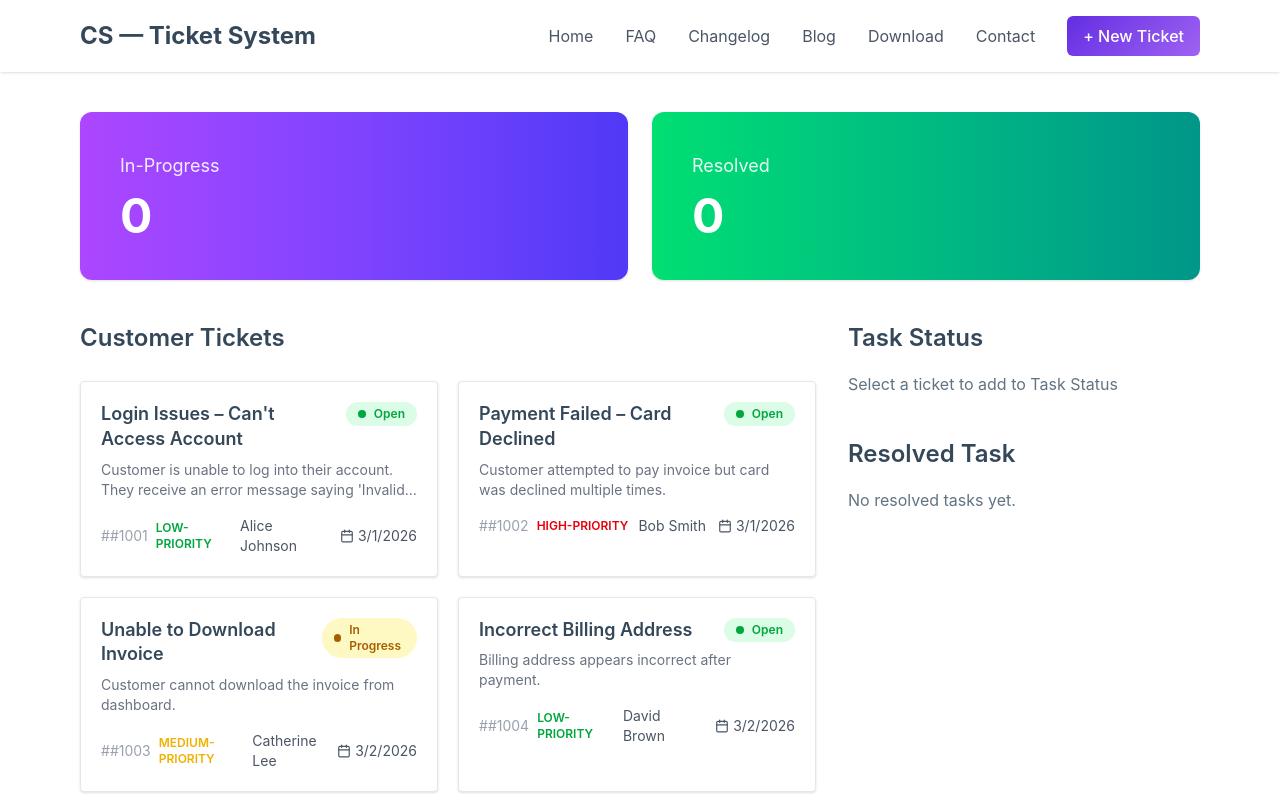
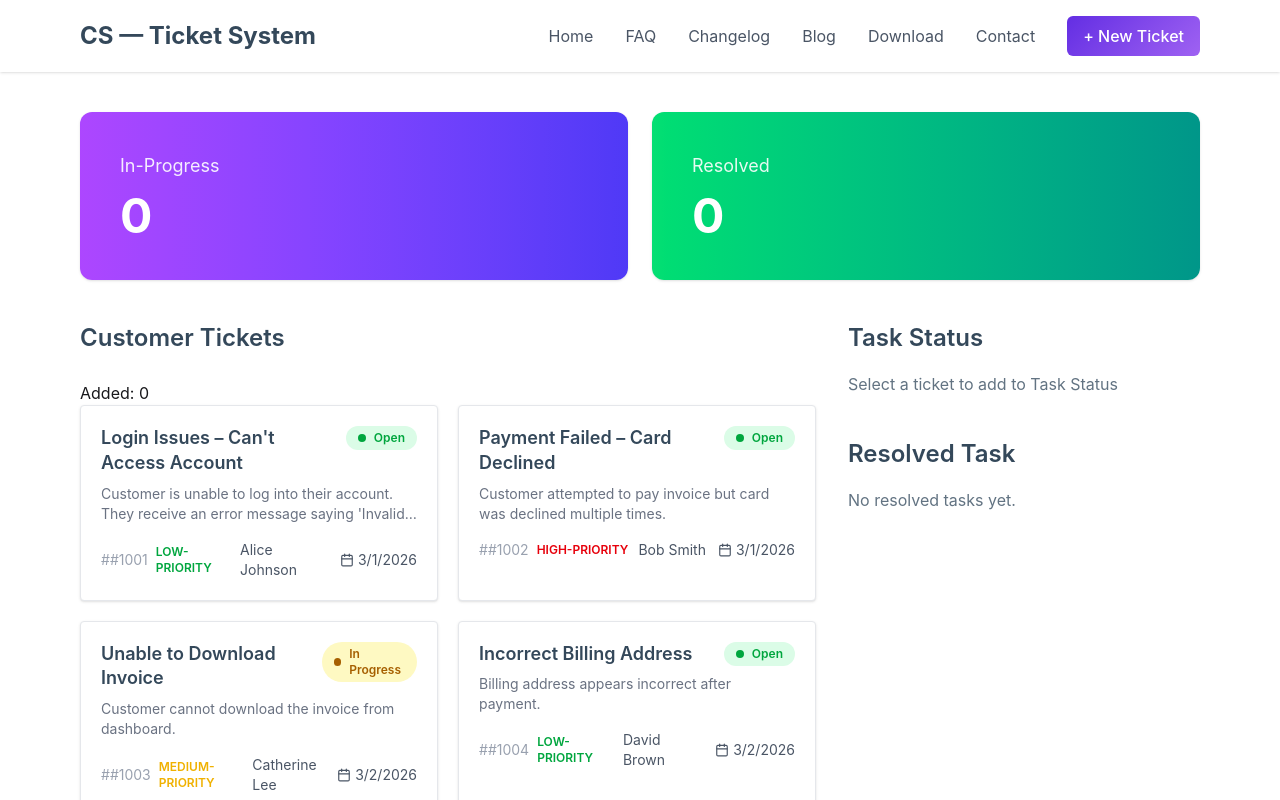
Before and after one commit to Tanvin-Chowdhury/customer-support-zone, a React (Vite) app: page / in a window 1280 px wide. Shown: the top 800 px of the page. Built offline with nearby package versions, Linux system fonts and the light colour scheme.

Commit message:
local Storage

```diff
--- a/src/Components/Ticket/Ticket.jsx
+++ b/src/Components/Ticket/Ticket.jsx
@@ -1,7 +1,7 @@
 import { Calendar } from "lucide-react";
 import React from "react";
 
-const Ticket = ({ ticket }) => {
+const Ticket = ({ ticket, handleAddToCart }) => {
   const priorityColors = {
     "Low-priority": "text-green-600",
     "Medium-priority": "text-yellow-500",
@@ -15,7 +15,10 @@ const Ticket = ({ ticket }) => {
   };
 
   return (
-    <div className="bg-white p-5 rounded-sm border border-gray-200 shadow-sm hover:shadow-md transition">
+    <div
+      className="bg-white p-5 rounded-sm border border-gray-200 shadow-sm hover:shadow-md transition cursor-pointer"
+      onClick={() => handleAddToCart(ticket)}
+    >
       <div className="flex justify-between items-start gap-3">
         <h3 className="font-semibold text-[18px] text-[#34485A] leading-snug">
           {ticket?.title}
--- a/src/Components/Tickets/Tickets.jsx
+++ b/src/Components/Tickets/Tickets.jsx
@@ -1,18 +1,30 @@
-import React, { use } from "react";
+import React, { use, useState } from "react";
 import Ticket from "../Ticket/Ticket";
 
 const Tickets = ({ ticketPromise }) => {
-  const ticketData = use(ticketPromise) || [];
+  const ticketData = use(ticketPromise);
+
+  const [cart, setCart] = useState([]);
+
+  const handleAddToCart = (ticket) => {
+    const newCart = [...cart, ticket];
+    setCart(newCart);
+  };
 
   return (
     <div>
       <h2 className="font-semibold mb-[25px] text-[#34485A] text-[24px]">
         Customer Tickets
       </h2>
+      <p>Added: {cart.length}</p>
 
       <div className="grid grid-cols-1 md:grid-cols-2 gap-5">
         {ticketData.map((ticket) => (
-          <Ticket key={ticket.id} ticket={ticket} />
+          <Ticket
+            key={ticket.id}
+            ticket={ticket}
+            handleAddToCart={handleAddToCart}
+          />
         ))}
       </div>
     </div>
--- /dev/null
+++ b/src/utilities/localstorage.js
@@ -0,0 +1,27 @@
+const getCartFromLocalStorage = () =>{
+
+    const storedCartString = localStorage.getItem('cart');
+    if(storedCartString){
+        const storedCart = JSON.part(storedCartString);
+        return storedCart;
+    }
+    return [];
+}
+
+const saveCartToLacalStorage = cart =>{
+    const CartStringified = JSON.stringify(cart);
+    localStorage.setItem('cart, cartStringified');
+}
+
+const addItemToCartLocalStorage = id =>{
+    const cart = getCartFromLocalStorage();
+    const newCart = [...cart, id];
+
+    saveCartToLacalStorage(newCart);
+}
+
+export{
+    getCartFromLocalStorage as getCart,
+    addItemToCartLocalStorage as addItem,
+    saveCartToLacalStorage as saveItem,
+}
```
